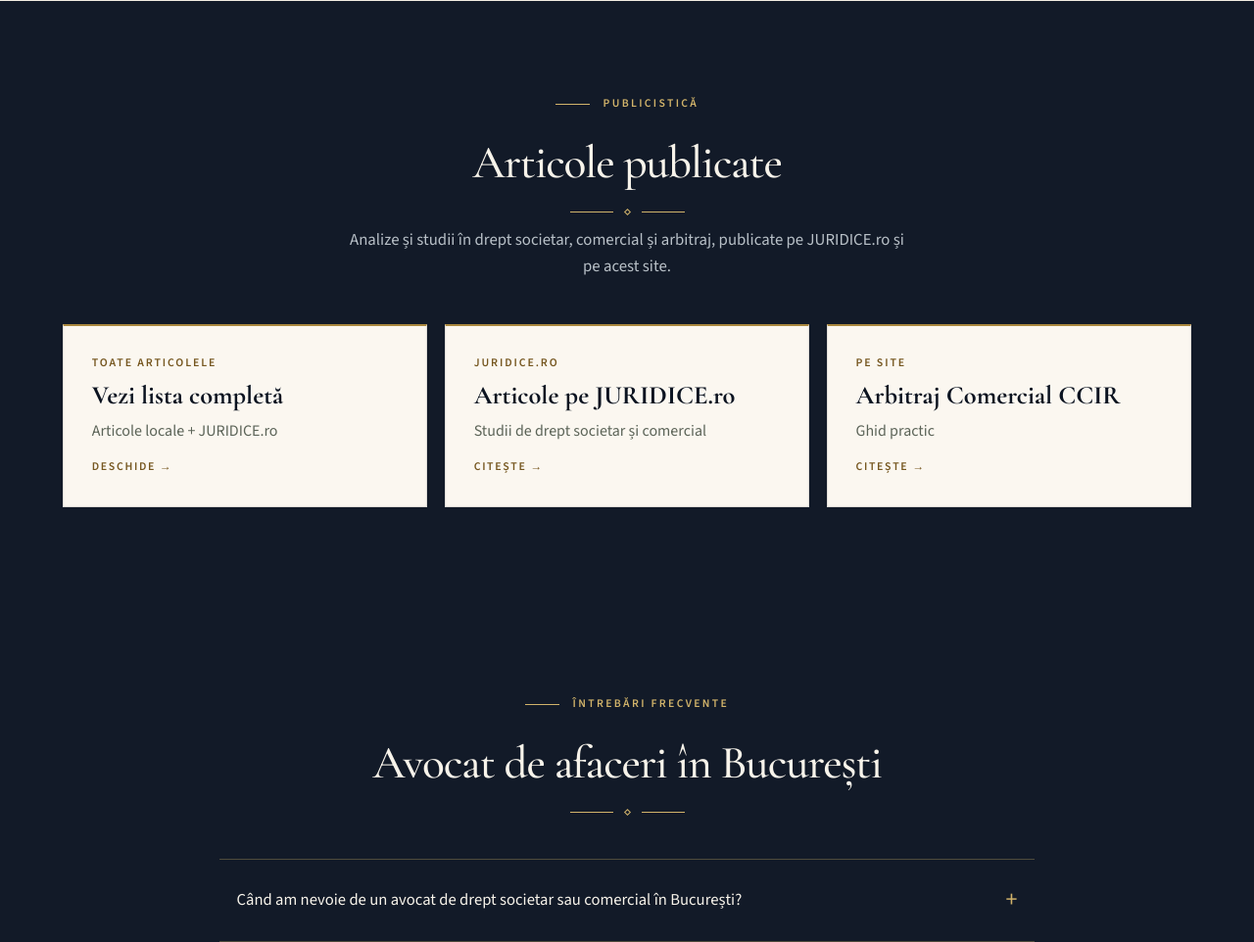
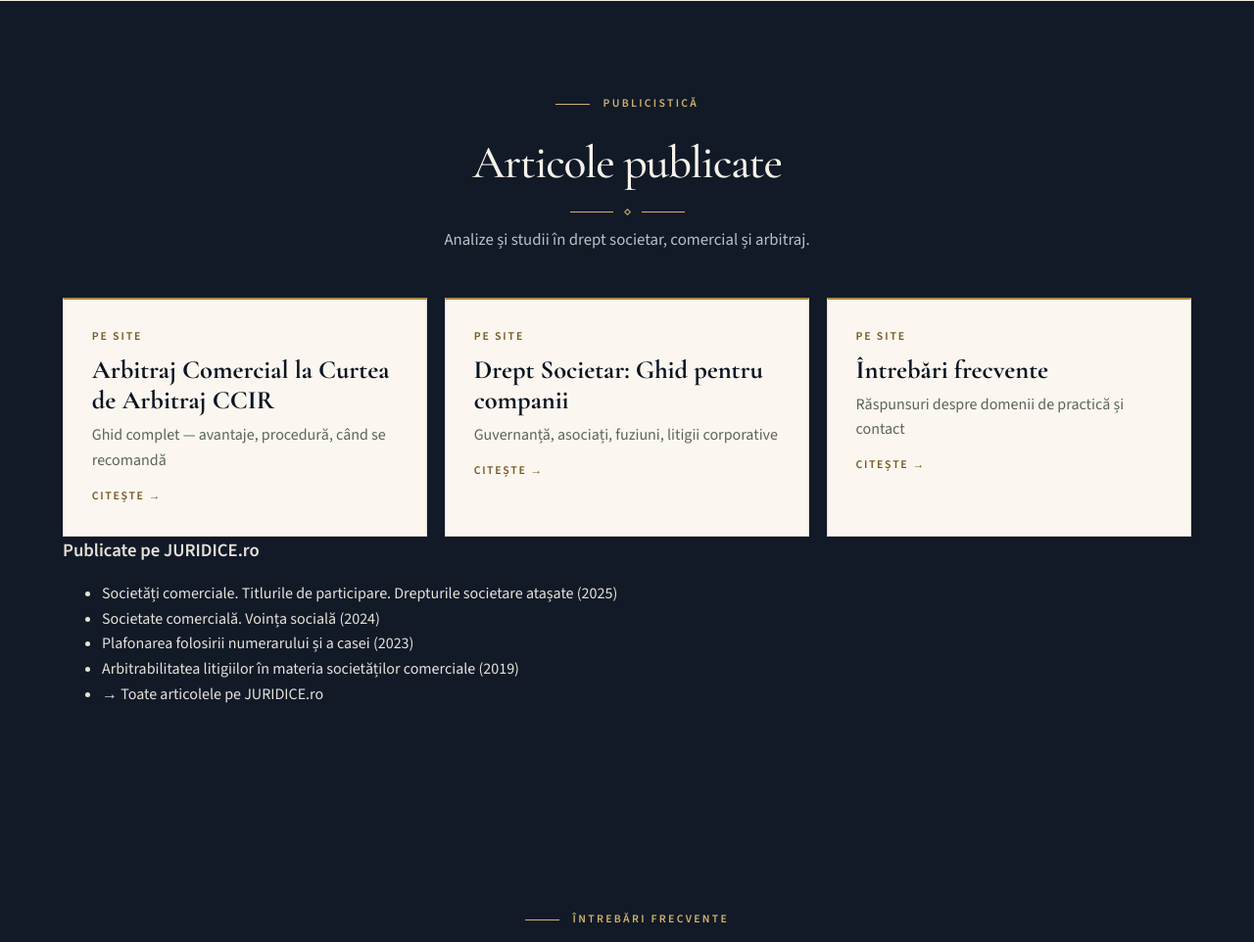
Before and after one commit to ciprianbodu/SITE-AVOCATI, a PHP site: page / in a window 1280 px wide. Shown: the part 3319-4281 px from the top of the page at 98% size. Run offline with PHP 8.4, Linux system fonts and the light colour scheme; some libraries are stand-ins or nearby versions.

Commit message:
Move articles list directly into homepage (root index.php); remove articole/index.php

```diff
--- a/index.php
+++ b/index.php
@@ -260,27 +260,39 @@ if (!$validContact) {
                 <p class="kicker">Publicistică</p>
                 <h2>Articole publicate</h2>
                 <div class="ornament" aria-hidden="true"><i></i><span></span><i></i></div>
-                <p class="deck">Analize și studii în drept societar, comercial și arbitraj, publicate pe JURIDICE.ro și pe acest site.</p>
+                <p class="deck">Analize și studii în drept societar, comercial și arbitraj.</p>
             </div>
-            <div class="pub-grid">
-                <a class="pub-card" href="/articole/" data-aos="fade-up">
-                    <small>Toate articolele</small>
-                    <h3>Vezi lista completă</h3>
-                    <p>Articole locale + JURIDICE.ro</p>
-                    <span class="more">Deschide →</span>
-                </a>
-                <a class="pub-card" href="https://www.juridice.ro/author/sebastian-bodu" target="_blank" rel="noopener noreferrer" data-aos="fade-up" data-aos-delay="60">
-                    <small>JURIDICE.ro</small>
-                    <h3>Articole pe JURIDICE.ro</h3>
-                    <p>Studii de drept societar și comercial</p>
+
+            <div class="pub-grid" data-aos="fade-up">
+                <a class="pub-card" href="/articole/arbitraj-comercial-ccir.php">
+                    <small>Pe site</small>
+                    <h3>Arbitraj Comercial la Curtea de Arbitraj CCIR</h3>
+                    <p>Ghid complet — avantaje, procedură, când se recomandă</p>
                     <span class="more">Citește →</span>
                 </a>
-                <a class="pub-card" href="/articole/arbitraj-comercial-ccir.php" data-aos="fade-up" data-aos-delay="120">
+                <a class="pub-card" href="/articole/drept-societar-ghid.php">
                     <small>Pe site</small>
-                    <h3>Arbitraj Comercial CCIR</h3>
-                    <p>Ghid practic</p>
+                    <h3>Drept Societar: Ghid pentru companii</h3>
+                    <p>Guvernanță, asociați, fuziuni, litigii corporative</p>
                     <span class="more">Citește →</span>
                 </a>
+                <a class="pub-card" href="/articole/intrebari-frecvente.php">
+                    <small>Pe site</small>
+                    <h3>Întrebări frecvente</h3>
+                    <p>Răspunsuri despre domenii de practică și contact</p>
+                    <span class="more">Citește →</span>
+                </a>
+            </div>
+
+            <div class="mt-10" data-aos="fade-up">
+                <h3 class="text-gold text-lg mb-4">Publicate pe JURIDICE.ro</h3>
+                <ul class="space-y-2 text-sm text-gray-300">
+                    <li><a href="https://www.juridice.ro/806273/societati-comerciale-titlurile-de-participare-drepturile-societare-atasate-drepturi-conventionale.html" target="_blank" rel="noopener" class="hover:text-gold">Societăți comerciale. Titlurile de participare. Drepturile societare atașate</a> <span class="text-gray-500">(2025)</span></li>
+                    <li><a href="https://www.juridice.ro/765501/societate-comerciala-vointa-sociala.html" target="_blank" rel="noopener" class="hover:text-gold">Societate comercială. Voința socială</a> <span class="text-gray-500">(2024)</span></li>
+                    <li><a href="https://www.juridice.ro/714659/plafonarea-folosirii-numerarului-si-a-casei-probleme-de-constitutionalitate-ce-a-fost-si-ce-a-ramas-din-legea-nr-70-2015-dupa-modificarile-si-revenirile-aduse-prin-art-lxiv-din-legea-nr-296-2023.html" target="_blank" rel="noopener" class="hover:text-gold">Plafonarea folosirii numerarului și a casei</a> <span class="text-gray-500">(2023)</span></li>
+                    <li><a href="https://www.juridice.ro/654901/arbitrabilitatea-litigiilor-in-materia-societatilor-comerciale-aspecte-corelative-de-drept-material-si-procesual.html" target="_blank" rel="noopener" class="hover:text-gold">Arbitrabilitatea litigiilor în materia societăților comerciale</a> <span class="text-gray-500">(2019)</span></li>
+                    <li><a href="https://www.juridice.ro/author/sebastian-bodu" target="_blank" rel="noopener" class="text-gold font-semibold">→ Toate articolele pe JURIDICE.ro</a></li>
+                </ul>
             </div>
         </div>
     </section>
--- a/sitemap.xml
+++ b/sitemap.xml
@@ -34,10 +34,4 @@
     <changefreq>monthly</changefreq>
     <priority>0.6</priority>
   </url>
-  <url>
-    <loc>https://avocatbodu.ro/articole/</loc>
-    <lastmod>2026-10-17</lastmod>
-    <changefreq>weekly</changefreq>
-    <priority>0.8</priority>
-  </url>
 </urlset>
```
Also changed, not shown: articole/index.php (deleted, +0 -45 lines).
